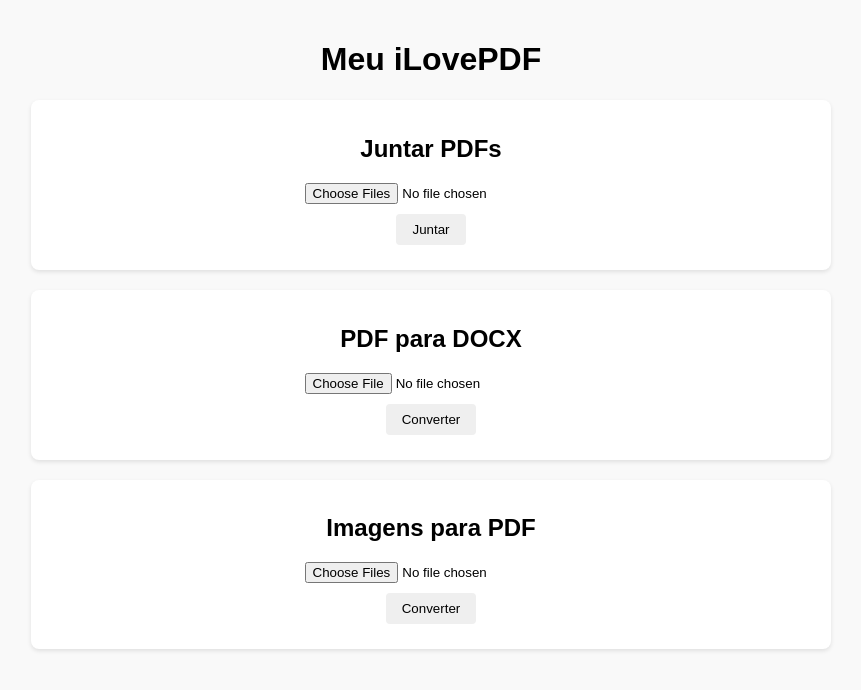
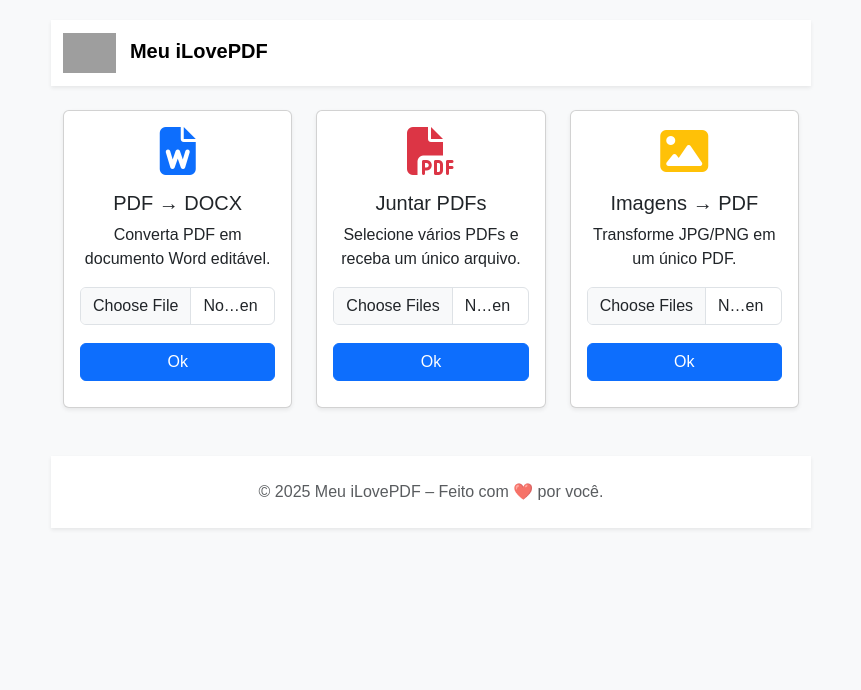
Before and after one commit to XFairesV1/meu_ilovepdf, a FastAPI app: page / in a window 1280 px wide. Shown: the top 690 px of the page, without its empty margins (209-1070 px from the left). Run offline with FastAPI, Linux system fonts and the light colour scheme; grey boxes are pictures that could not be loaded.

Commit message:
melhorias

```diff
--- a/main.py
+++ b/main.py
@@ -1,69 +1,47 @@
 import os
-import shutil
 import uuid
-
-from fastapi import FastAPI, File, UploadFile
+import importlib
+from fastapi import FastAPI, File, UploadFile, Request
 from fastapi.responses import FileResponse, HTMLResponse
 from fastapi.staticfiles import StaticFiles
 from starlette.templating import Jinja2Templates
-from starlette.requests import Request
 
-from funcoes.juntar_pdf import juntar_pdfs
-from funcoes.pdf_para_docx import pdf_para_docx
-from funcoes.imagem_para_pdf import imagens_para_pdf
+# Cria app
+app = FastAPI()
+app.mount("/static", StaticFiles(directory="static"), name="static")
+templates = Jinja2Templates(directory="templates")
 
-# Caminho base do projeto (diretório do arquivo main.py)
-BASE_DIR = os.path.dirname(os.path.abspath(__file__))
-
-# Diretórios absolutos
-STATIC_DIR = os.path.join(BASE_DIR, 'static')
-TEMPLATES_DIR = os.path.join(BASE_DIR, 'templates')
-UPLOAD_DIR = os.path.join(BASE_DIR, 'uploads')
-
-# Cria diretório de uploads
+# Pasta de uploads
+UPLOAD_DIR = "uploads"
 os.makedirs(UPLOAD_DIR, exist_ok=True)
 
-app = FastAPI()
-app.mount("/static", StaticFiles(directory=STATIC_DIR), name="static")
-templates = Jinja2Templates(directory=TEMPLATES_DIR)
+# Carrega dinamicamente as funções de funcoes/
+from funcoes import plugins  # plugins é uma lista de metadata dos módulos
+
+# Gera rotas dinamicamente
+for plugin in plugins:
+    route = plugin["route"]
+    func = plugin["run"]
+    multiple = plugin["multiple"]
+    accept = plugin["accept"]
+    output_ext = plugin["output_ext"]
+
+    async def handler(request: Request, files: list[UploadFile] = File(...), __func=func, __multiple=multiple, __output_ext=output_ext):
+        paths = []
+        # se função única, pega apenas o primeiro
+        upload_list = files if __multiple else [files[0]]
+        for f in upload_list:
+            path = os.path.join(UPLOAD_DIR, f"{uuid.uuid4()}_{f.filename}")
+            with open(path, "wb") as buf:
+                buf.write(await f.read())
+            paths.append(path)
+        out_path = os.path.join(UPLOAD_DIR, f"{plugin['name']}_{uuid.uuid4()}.{__output_ext}")
+        __func(paths, out_path)
+        return FileResponse(out_path, media_type=plugin["media_type"], filename=f"{plugin['name']}.{__output_ext}")
+
+    app.post(route)(handler)
 
 @app.get("/", response_class=HTMLResponse)
 async def index(request: Request):
-    return templates.TemplateResponse("index.html", {"request": request})
-
-@app.post("/juntar_pdf")
-async def route_juntar_pdf(files: list[UploadFile] = File(...)):
-    file_paths = []
-    for file in files:
-        file_path = os.path.join(UPLOAD_DIR, f"{uuid.uuid4()}_{file.filename}")
-        with open(file_path, "wb") as buffer:
-            shutil.copyfileobj(file.file, buffer)
-        file_paths.append(file_path)
-    output_path = os.path.join(UPLOAD_DIR, f"merged_{uuid.uuid4()}.pdf")
-    juntar_pdfs(file_paths, output_path)
-    return FileResponse(output_path, media_type="application/pdf", filename="merged.pdf")
-
-@app.post("/pdf_para_docx")
-async def route_pdf_para_docx(file: UploadFile = File(...)):
-    input_path = os.path.join(UPLOAD_DIR, f"{uuid.uuid4()}_{file.filename}")
-    with open(input_path, "wb") as buffer:
-        shutil.copyfileobj(file.file, buffer)
-    output_path = os.path.join(UPLOAD_DIR, f"converted_{uuid.uuid4()}.docx")
-    pdf_para_docx(input_path, output_path)
-    return FileResponse(
-        output_path,
-        media_type="application/vnd.openxmlformats-officedocument.wordprocessingml.document",
-        filename="converted.docx"
-    )
-
-@app.post("/imagem_para_pdf")
-async def route_imagem_para_pdf(files: list[UploadFile] = File(...)):
-    file_paths = []
-    for file in files:
-        file_path = os.path.join(UPLOAD_DIR, f"{uuid.uuid4()}_{file.filename}")
-        with open(file_path, "wb") as buffer:
-            shutil.copyfileobj(file.file, buffer)
-        file_paths.append(file_path)
-    output_path = os.path.join(UPLOAD_DIR, f"images_{uuid.uuid4()}.pdf")
-    imagens_para_pdf(file_paths, output_path)
-    return FileResponse(output_path, media_type="application/pdf", filename="images.pdf")
+    # envia lista de plugins para template
+    return templates.TemplateResponse("index.html", {"request": request, "plugins": plugins})
--- a/templates/index.html
+++ b/templates/index.html
@@ -1,32 +1,67 @@
 <!DOCTYPE html>
 <html lang="pt-BR">
 <head>
-    <meta charset="UTF-8">
-    <title>Meu iLovePDF</title>
-    <link rel="stylesheet" href="/static/estilo.css">
+  <meta charset="UTF-8">
+  <title>Meu iLovePDF</title>
+  <!-- Bootstrap -->
+  <link
+    href="https://cdn.jsdelivr.net/npm/bootstrap@5.3.2/dist/css/bootstrap.min.css"
+    rel="stylesheet"
+    integrity="sha384-..."
+    crossorigin="anonymous"
+  >
+  <!-- FontAwesome -->
+  <link
+    href="https://cdnjs.cloudflare.com/ajax/libs/font-awesome/6.4.0/css/all.min.css"
+    rel="stylesheet"
+    integrity="sha384-..."
+    crossorigin="anonymous"
+  />
+  <link rel="stylesheet" href="/static/estilo.css">
 </head>
-<body>
-    <h1>Meu iLovePDF</h1>
-    <section>
-        <h2>Juntar PDFs</h2>
-        <form action="/juntar_pdf" method="post" enctype="multipart/form-data">
-            <input type="file" name="files" multiple accept="application/pdf" required>
-            <button type="submit">Juntar</button>
-        </form>
-    </section>
-    <section>
-        <h2>PDF para DOCX</h2>
-        <form action="/pdf_para_docx" method="post" enctype="multipart/form-data">
-            <input type="file" name="file" accept="application/pdf" required>
-            <button type="submit">Converter</button>
-        </form>
-    </section>
-    <section>
-        <h2>Imagens para PDF</h2>
-        <form action="/imagem_para_pdf" method="post" enctype="multipart/form-data">
-            <input type="file" name="files" multiple accept="image/*" required>
-            <button type="submit">Converter</button>
-        </form>
-    </section>
+<body class="bg-light">
+  <nav class="navbar navbar-expand-lg navbar-white bg-white shadow-sm mb-4">
+    <div class="container">
+      <a class="navbar-brand" href="/">
+        <img src="/static/img/logo.png" alt="Logo" height="40">
+        <span class="ms-2 fw-bold">Meu iLovePDF</span>
+      </a>
+    </div>
+  </nav>
+
+  <div class="container mb-5">
+    <div class="row gy-4">
+      {% for p in plugins %}
+      <div class="col-md-4">
+        <div class="card h-100 shadow-sm hover-scale">
+          <div class="card-body text-center">
+            <i class="{{ p.icon_class }} fa-3x mb-3"></i>
+            <h5 class="card-title">{{ p.display_name }}</h5>
+            <p class="card-text">{{ p.description }}</p>
+            <form action="{{ p.route }}" method="post" enctype="multipart/form-data">
+              <input type="file" name="files" {% if not p.multiple %} name="file"{% endif %}
+                     {% if p.multiple %} multiple{% endif %}
+                     accept="{{ p.accept }}" required class="form-control mb-2">
+              <button type="submit" class="btn btn-primary w-100">Ok</button>
+            </form>
+          </div>
+        </div>
+      </div>
+      {% endfor %}
+    </div>
+  </div>
+
+  <footer class="bg-white py-4 shadow-sm">
+    <div class="container text-center text-muted">
+      &copy; 2025 Meu iLovePDF – Feito com ❤️ por você.
+    </div>
+  </footer>
+
+  <!-- Bootstrap JS -->
+  <script
+    src="https://cdn.jsdelivr.net/npm/bootstrap@5.3.2/dist/js/bootstrap.bundle.min.js"
+    integrity="sha384-..."
+    crossorigin="anonymous"
+  ></script>
 </body>
 </html>
```
Also changed, not shown: funcoes/__init__.py (+25 -0 lines), funcoes/imagem_para_pdf.py (+17 -7 lines), funcoes/juntar_pdf.py (+13 -3 lines), funcoes/pdf_para_docx.py (+15 -4 lines).
